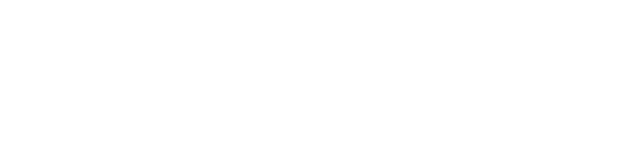
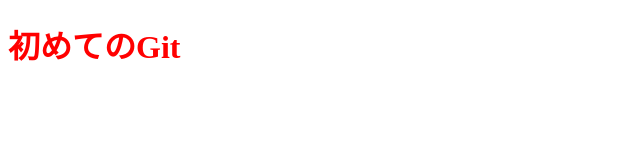
Before and after one commit to ooshiro3280611/first_app, a plain HTML site: page index.html in a window 1280 px wide. Shown: the whole page, without its empty margins (0-640 px from the left). Drawn offline with Linux system fonts and the light colour scheme.

Commit message:
add style.css and h1

```diff
--- a/index.html
+++ b/index.html
@@ -5,11 +5,12 @@
     <meta charset="UTF-8">
     <meta name="viewport" content="width=device-width, initial-scale=1.0">
     <meta http-equiv="X-UA-Compatible" content="ie=edge">
+    <link rel="stylesheet" href="style.css">
     <title>Git</title>
 </head>
 
 <body>
-
+    <h1>初めてのGit</h1>
 </body>
 
 </html>
--- /dev/null
+++ b/style.css
@@ -0,0 +1,3 @@
+h1 {
+    color: red;
+}
```
